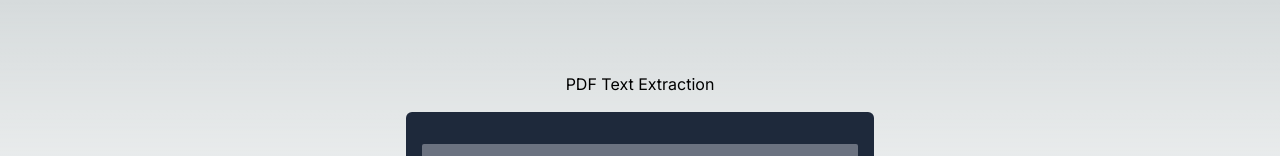
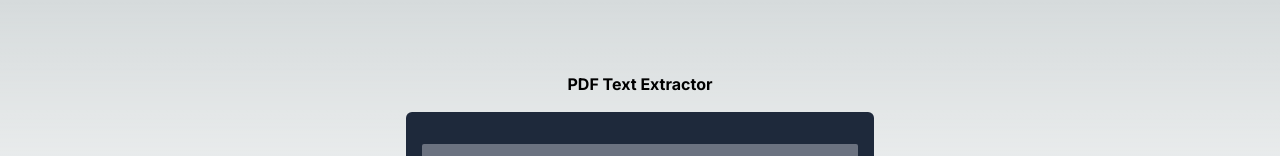
Before and after one commit to AlissonBlaas/b20labs-textextractor-web, a Next.js app: page / in a window 1280 px wide. Shown: the top 156 px of the page. Built offline with nearby package versions, Linux system fonts and the light colour scheme; no server answers.

Commit message:
fixing typos

```diff
--- a/src/app/layout.tsx
+++ b/src/app/layout.tsx
@@ -5,8 +5,8 @@ import "./globals.css";
 const inter = Inter({ subsets: ["latin"] });
 
 export const metadata: Metadata = {
-  title: "Create Next App",
-  description: "Generated by create next app",
+  title: "Text Extractor",
+  description: "A simple website to extract and generate a text from a pdf by using OpenAI",
 };
 
 export default function RootLayout({
--- a/src/app/page.tsx
+++ b/src/app/page.tsx
@@ -5,7 +5,7 @@ export default function Home() {
   return (
     <main className="flex justify-center md:pt-14">
       <div className="flex items-center flex-col md:w-[500px] p-4">
-        <h1>PDF Text Extraction</h1>
+        <strong>PDF Text Extractor</strong>
         <PdfExtractor />
       </div>
     </main>
```
